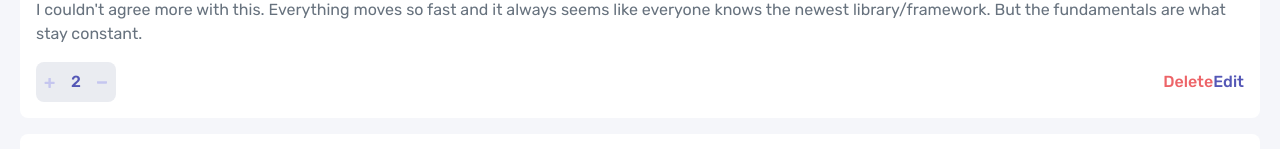
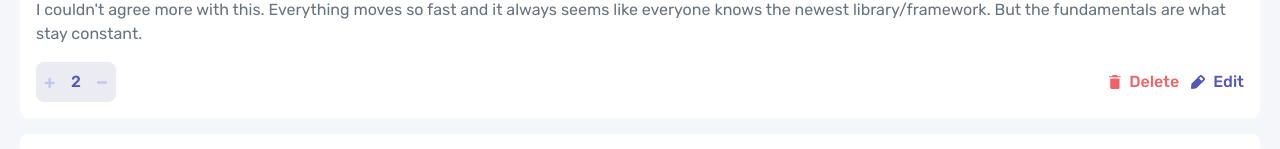
Before and after one commit to atikahnaz/interactive-comments-section-main, a React (Vite) app: page / in a window 1280 px wide. Shown: the part 754-903 px from the top of the page. Built offline with nearby package versions, Linux system fonts and the light colour scheme.

Commit message:
current username

```diff
--- a/src/componets/CommentsBox.jsx
+++ b/src/componets/CommentsBox.jsx
@@ -4,8 +4,10 @@ import IconPlus from "../assets/images/icon-plus.svg";
 import IconMinus from "../assets/images/icon-minus.svg";
 import WriteComment from "./WriteComment";
 import Reply from "./Reply";
+import IconDelete from "../assets/images/icon-delete.svg";
+import IconEdit from "../assets/images/icon-edit.svg";
 
-export default function CommentsBox({ Data, addText }) {
+export default function CommentsBox({ Data, addText, saveCommentsText }) {
   const [showReplyBox, setShowReplyBox] = useState(null);
   const ReplyBox = (index) => {
     setShowReplyBox(index);
@@ -32,6 +34,13 @@ export default function CommentsBox({ Data, addText }) {
                   <div className="text-base pr-5 font-medium">
                     {item.user.username}
                   </div>
+                  {Data.currentUser.username === item.user.username ? (
+                    <div className="mr-5 px-1 text-xs  bg-fe-moderate-blue text-fe-white">
+                      you
+                    </div>
+                  ) : (
+                    ""
+                  )}
                   <div className="text-base text-fe-grayish-Blue">
                     {item.createdAt}
                   </div>
@@ -57,6 +66,23 @@ export default function CommentsBox({ Data, addText }) {
                     />
                   </div>
                   {/**reply */}
+
+                  {Data.currentUser.username === item.user.username ? (
+                    <div className="flex items-center ">
+                      <div className="mr-2">
+                        <img src={IconDelete} alt="" />
+                      </div>
+                      <div className="font-medium text-fe-soft-red mr-3 ">
+                        Delete
+                      </div>
+                      <div className="mr-2">
+                        <img src={IconEdit} alt="" />
+                      </div>
+                      <div className="font-medium text-fe-moderate-blue">
+                        Edit
+                      </div>
+                    </div>
+                  ) : (
                     <div className="flex items-center text-fe-moderate-blue">
                       <img
                         className="object-contain pr-2"
@@ -70,6 +96,7 @@ export default function CommentsBox({ Data, addText }) {
                         Reply
                       </div>
                     </div>
+                  )}
                 </div>
               </div>
 
@@ -144,14 +171,14 @@ export default function CommentsBox({ Data, addText }) {
 
                       {reply.user.username == Data.currentUser.username ? (
                         <div className="flex items-center ">
-                          <div>
-                            <img src="" alt="" />
+                          <div className="mr-2">
+                            <img src={IconDelete} alt="" />
                           </div>
-                          <div className="font-medium text-fe-soft-red">
+                          <div className="font-medium text-fe-soft-red mr-3 ">
                             Delete
                           </div>
-                          <div>
-                            <img src="" alt="" />
+                          <div className="mr-2">
+                            <img src={IconEdit} alt="" />
                           </div>
                           <div className="font-medium text-fe-moderate-blue">
                             Edit
@@ -175,7 +202,10 @@ export default function CommentsBox({ Data, addText }) {
           </>
         ))}
       </div>
-      <WriteComment currentUser={Data.currentUser} />
+      <WriteComment
+        currentUser={Data.currentUser}
+        saveComments={saveCommentsText}
+      />
     </>
   );
 }
```
Lines whose indentation alone changed are shown as unchanged.
